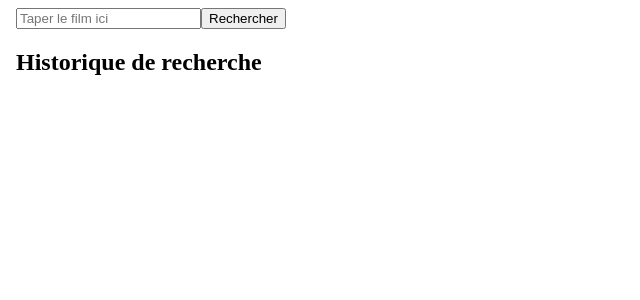
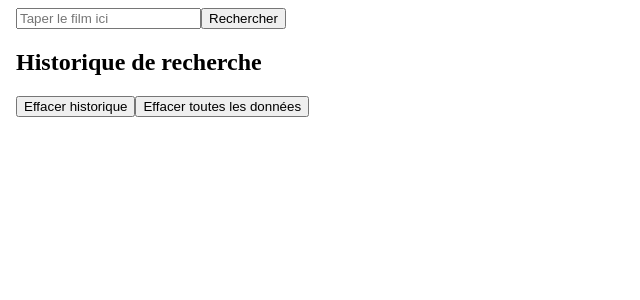
Before and after one commit to Tambour1/FilmsDB, a Vue app: page / in a window 1280 px wide. Shown: the top 300 px of the page, without its empty margins (0-640 px from the left). Built offline with nearby package versions, Linux system fonts and the light colour scheme.

Commit message:
feat(historique): ajouter du bouton pour effacer l'historique + celui pour supprimer toutes les données

```diff
--- a/src/App.vue
+++ b/src/App.vue
@@ -2,8 +2,8 @@
 export default {
   data() {
     return {
+      apiKey: '2b61feeb',
       film: '',
-      apiKey: '2b61feeb',
       currentResults: [],
       currentSearch: '',
       error: '',
@@ -51,6 +51,17 @@ export default {
       this.currentResults = search.results;
       this.currentSearch = search.id;
     },
+
+    clearHistory() {
+      this.searches = [];
+    },
+
+    clearAll() {
+      this.searches = [];
+      this.currentResults = [];
+      this.currentSearch = '';
+      this.film = '';
+  },
   },
 };
 </script>
@@ -75,6 +86,10 @@ export default {
 
     <div class="historique">
     <h2>Historique de recherche</h2>
+    <div class="buttons">
+      <button @click="clearHistory">Effacer historique</button>
+      <button @click="clearAll">Effacer toutes les données</button>
+    </div>
     <ul>
       <li
         v-for="search in searches"
```
